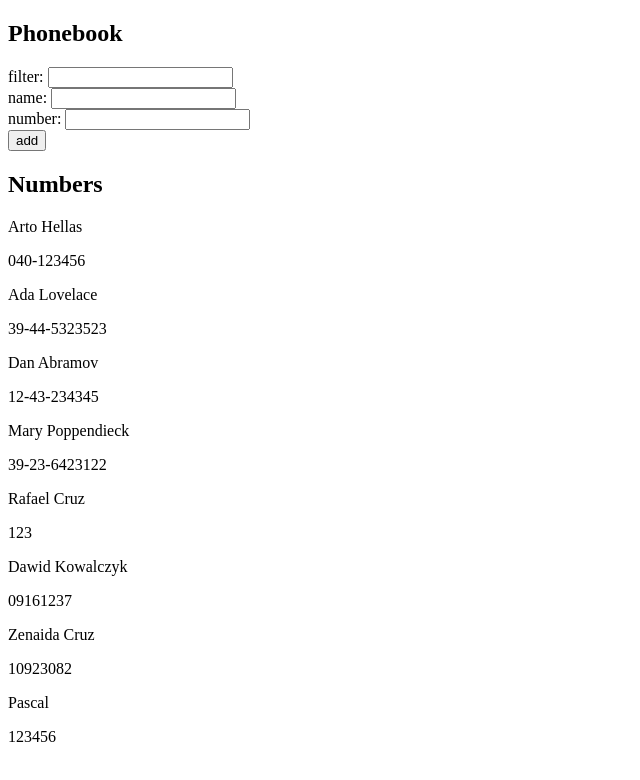
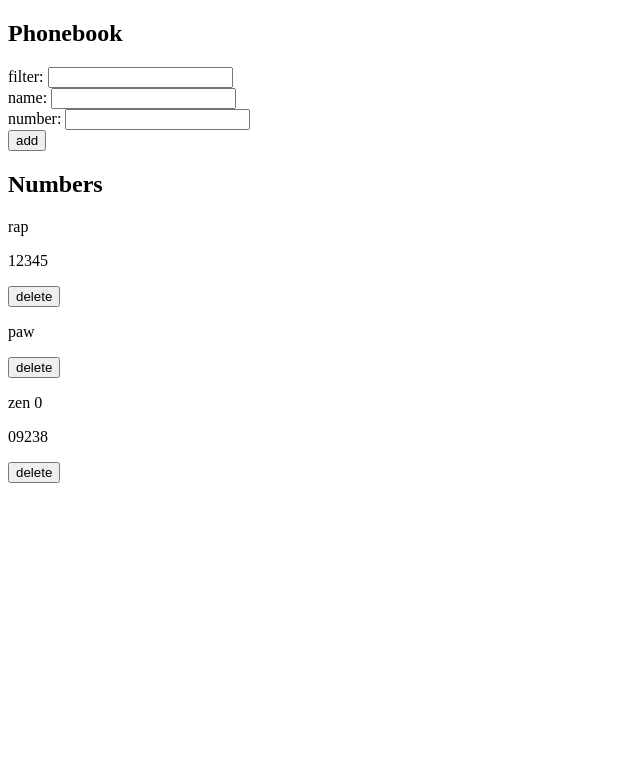
Before and after one commit to cruzrafaelx/fullstack-open, a React (Vite) app in the folder part-2/phonebook/phonebook/: page / in a window 1280 px wide. Shown: the top 780 px of the page, without its empty margins (0-640 px from the left). Built offline with nearby package versions, Linux system fonts and the light colour scheme; data requests are answered from the project's data file; the HTML template or start-up script is replaced by a standard one.

Commit message:
Optimize modify number function

```diff
--- a/part-2/phonebook/phonebook/db.json
+++ b/part-2/phonebook/phonebook/db.json
@@ -1,44 +1,19 @@
 {
   "persons": [
     {
-      "name": "Arto Hellas",
-      "number": "040-123456",
-      "id": "1"
+      "id": "837c",
+      "name": "rap",
+      "number": "12345"
     },
     {
-      "name": "Ada Lovelace",
-      "number": "39-44-5323523",
-      "id": "2"
+      "id": "218b",
+      "name": "paw",
+      "number": ""
     },
     {
-      "name": "Dan Abramov",
-      "number": "12-43-234345",
-      "id": "3"
-    },
-    {
-      "name": "Mary Poppendieck",
-      "number": "39-23-6423122",
-      "id": "4"
-    },
-    {
-      "id": "4484",
-      "name": "Rafael Cruz",
-      "number": "123"
-    },
-    {
-      "id": "5ed6",
-      "name": "Dawid Kowalczyk",
-      "number": "09161237"
-    },
-    {
-      "id": "177d",
-      "name": "Zenaida Cruz",
-      "number": "10923082"
-    },
-    {
-      "id": "7ca1",
-      "name": "Pascal",
-      "number": "123456"
+      "id": "17b8",
+      "name": "zen 0",
+      "number": "09238"
     }
   ]
 }
--- a/part-2/phonebook/phonebook/src/App.jsx
+++ b/part-2/phonebook/phonebook/src/App.jsx
@@ -1,6 +1,5 @@
 import { useState, useEffect } from 'react'
 import phoneService from './services/phonebook'
-import axios from 'axios'
 import Filter from "./Components/Filter"
 import Form from "./Components/Form"
 import Persons from "./Components/Persons"
@@ -14,19 +13,20 @@ function App() {
     const [newFilter, setNewFilter] = useState('')
     const [newFilteredList, setNewFilteredList] = useState([])
 
-    //Display initial phonebook, will only render once
-    useEffect(()=> {
-      phoneService
-      .getAll()
-      .then(res => setNewFilteredList(res))
-    }, [])
-
-    //Fetch phonebook
+    //Set and display initial phonebook
     useEffect(() => {
       phoneService
       .getAll()
-      .then(res => setPersons(res))
+      .then(res =>  {
+        setPersons(res)
+        setNewFilteredList(res)
+      })
     }, [])
+
+    //Immediately adds the new person to the phonebook
+    useEffect(()=> {
+      setNewFilteredList(persons)
+    }, [persons])
 
     //Handles name change
     const handleNameChange = (event) => {
@@ -40,6 +40,15 @@ function App() {
       console.log(event.target.value)
     }
 
+    //Handles deletion of a person
+    const handleDelete = (id) => {
+      if(window.confirm("Do you want to delete this person?")){
+        phoneService.removePerson(id)
+      }
+      const modifiedPersons = persons.filter(n => n.id !== id)
+      setPersons(modifiedPersons)
+    }
+
     //Handles the filtration of the names
     const handleFilterChange = (event) => {
       const filterValue = event.target.value
@@ -50,7 +59,7 @@ function App() {
 
     //Function that returns a list of the filtered names depending on the parameter
     const filterNames = (value) => {
-      const filteredList = persons.filter(person => person.name.toLowerCase().includes(value))
+      const filteredList = persons.filter(person => person.name.toLowerCase().includes(value.toLowerCase()))
       return filteredList
     }
 
@@ -59,7 +68,32 @@ function App() {
       event.preventDefault()
 
       if(persons.some(person => person.name === newName)){
-        alert(`${newName} is already added to the phonebook`)
+        if(window.confirm(`${newName} is already added to the phonebook, replace existing number?`)){
+
+          //map over the persons array and filter out element that has newName
+          const changedPerson = persons.filter(person => person.name === newName)
+
+          //create a new object with the modified number for this element
+          const changedData = {...changedPerson[0], number: newNumber}
+
+          //use changeNum: submit the id and the new object
+          const id = changedPerson[0].id
+          phoneService
+          .changeNum(id, changedData)
+
+          //setPersons with the modified object
+          const updatedPersons = persons.map(person => {
+
+            if(person.id === id){
+              return changedData
+            }
+            else{
+              return person
+            }
+          })
+
+          setPersons(updatedPersons)
+        }
       }
 
       else if(newName === '' || newNumber === ''){
@@ -87,9 +121,11 @@ function App() {
             onChangeName={handleNameChange}
             onChangeNum={handleNumberChange}
             valueName={newName}
-            valueNum={newNumber}/>
+            valueNum={newNumber}
+            />
       <h2>Numbers</h2>
-      <Persons filter={newFilteredList} />
+      <Persons filter={newFilteredList}
+               onDelete={handleDelete} />
     </div>
   )
 }
--- a/part-2/phonebook/phonebook/src/Components/Persons.jsx
+++ b/part-2/phonebook/phonebook/src/Components/Persons.jsx
@@ -1,4 +1,4 @@
-const Persons = ({filter}) => {
+const Persons = ({filter, onDelete}) => {
     return(
         <div>
             {filter.map(name =>
@@ -7,6 +7,7 @@ const Persons = ({filter}) => {
                 <div key={name.id}>
                     <p>{name.name}</p>
                     <p>{name.number}</p>
+                    <button onClick={()=>onDelete(name.id)}>delete</button>
                 </div> )
                 }
             )}
--- a/part-2/phonebook/phonebook/src/services/phonebook.js
+++ b/part-2/phonebook/phonebook/src/services/phonebook.js
@@ -11,5 +11,15 @@ const addNew = (person) => {
     return request.then(res => res.data)
 }
 
+const removePerson = (id) => {
+    const request = axios.delete(`${baseUrl}/${id}`)
+    request.catch(error => alert("This note is already deleted!"))
+}
 
-export default { getAll, addNew }
+const changeNum = (id, obj) => {
+    const request = axios.put(`${baseUrl}/${id}`, obj)
+    return request.then(res => res.data)
+}
+
+
+export default { getAll, addNew, removePerson, changeNum }
```
